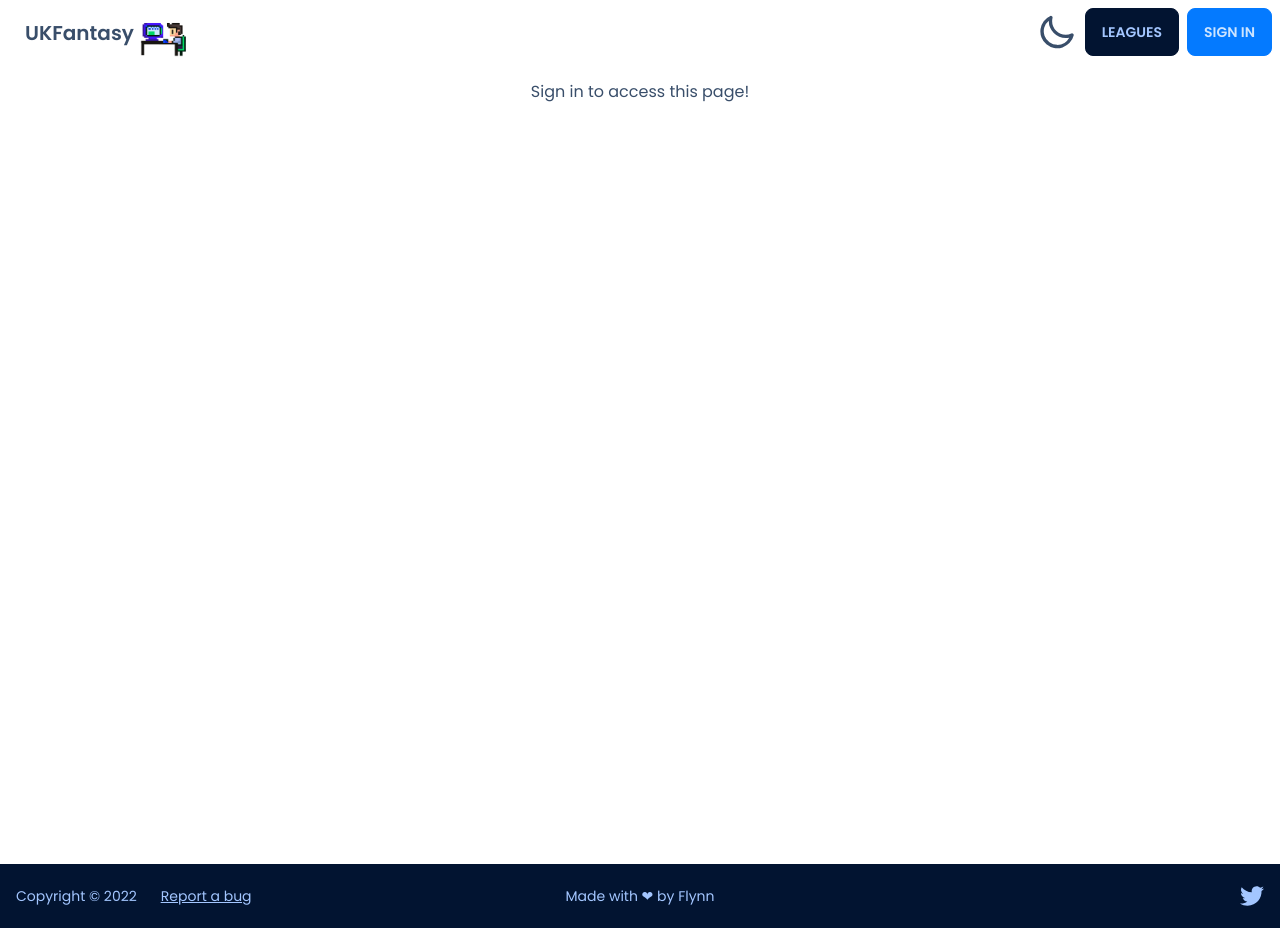
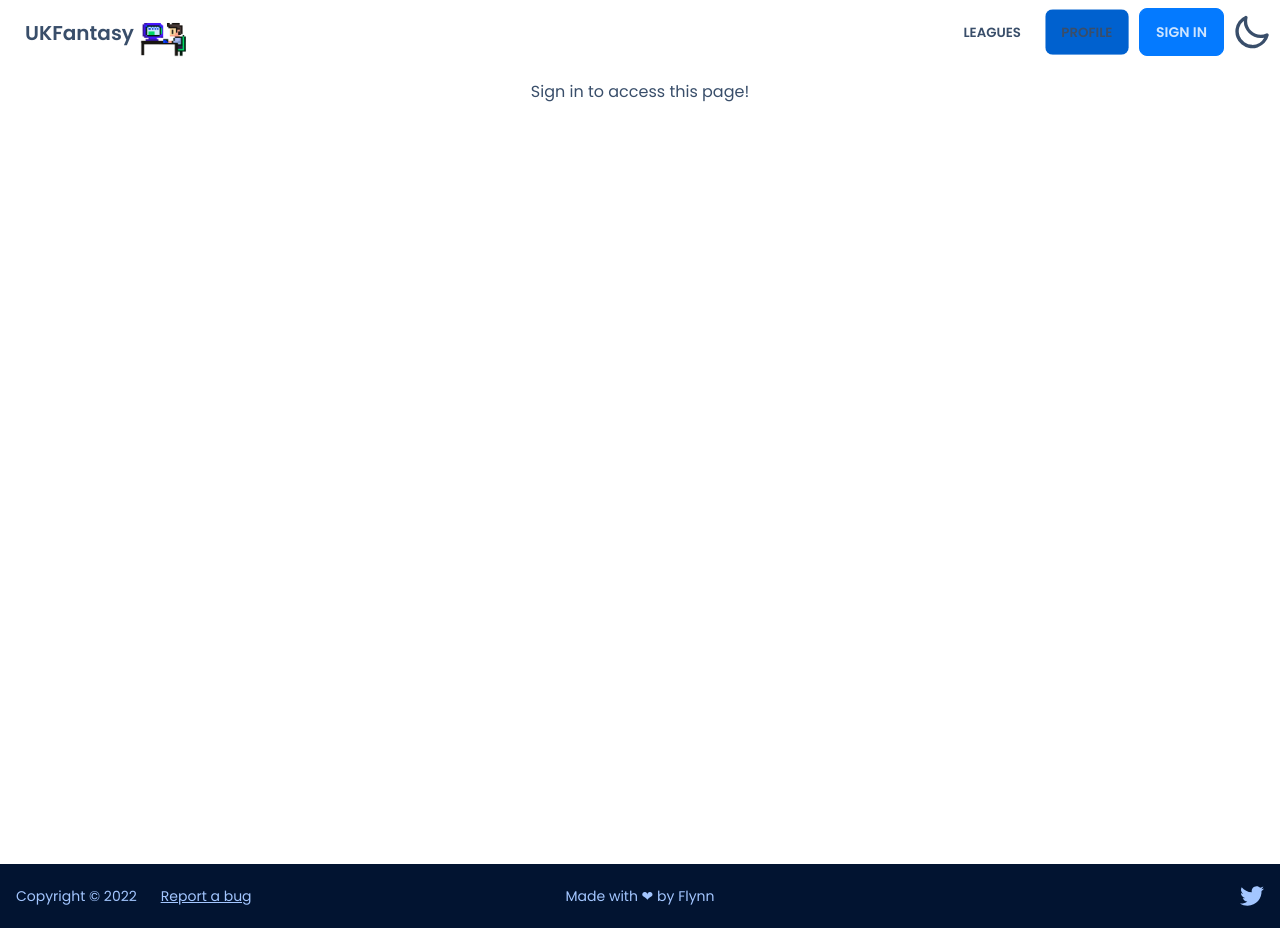
Before and after one commit to FlynnFc/UKFantasy, a Next.js app: page /profile in a window 1280 px wide. Built offline with nearby package versions, Linux system fonts and the light colour scheme; no server answers; what bad-words would draw is missing.

Commit message:
navbar re-work

```diff
--- a/src/components/LoginBtn.tsx
+++ b/src/components/LoginBtn.tsx
@@ -8,6 +8,30 @@ export default function LoginBtn(props: { primary: boolean }) {
 
   return (
     <>
+      <ul className="hidden flex-row gap-1 md:flex">
+        <li>
+          <Link href="/leagues">
+            <a
+              className={`${
+                route === "/leagues" ? `bg-primary-focus` : undefined
+              } btn-ghost btn hover:bg-primary-focus/40`}
+            >
+              Leagues
+            </a>
+          </Link>
+        </li>
+        <li>
+          <Link href={"/profile"}>
+            <a
+              className={`${
+                route === "/profile" ? `bg-primary-focus` : undefined
+              } btn-ghost btn hover:bg-primary-focus/40 `}
+            >
+              Profile
+            </a>
+          </Link>
+        </li>
+      </ul>
       {status === "loading" ? (
         <button
           disabled
@@ -16,7 +40,7 @@ export default function LoginBtn(props: { primary: boolean }) {
           <IoIosArrowDropdown />
         </button>
       ) : status === "authenticated" ? (
-        <div className="dropdown-end dropdown hover:text-primary-content">
+        <div className="dropdown-end dropdown hover:text-primary-content md:hidden">
           <label
             tabIndex={0}
             className="btn border-none bg-transparent px-2 text-2xl text-base-content hover:text-inherit md:text-4xl"
@@ -39,7 +63,7 @@ export default function LoginBtn(props: { primary: boolean }) {
               </Link>
             </li>
             {status === "authenticated" && (
-              <li>
+              <li className="block md:hidden">
                 <Link href="/leagues">
                   <a
                     className={`${
--- a/src/components/Navbar.tsx
+++ b/src/components/Navbar.tsx
@@ -61,6 +61,7 @@ const Navbar = () => {
           </Link>
         </div>
         <div className="flex items-center space-x-2">
+          <LoginBtn primary={true} />
           <label className="swap-rotate swap">
             <input
               onClick={themeHandler}
@@ -84,12 +85,6 @@ const Navbar = () => {
               <path d="M21.64,13a1,1,0,0,0-1.05-.14,8.05,8.05,0,0,1-3.37.73A8.15,8.15,0,0,1,9.08,5.49a8.59,8.59,0,0,1,.25-2A1,1,0,0,0,8,2.36,10.14,10.14,0,1,0,22,14.05,1,1,0,0,0,21.64,13Zm-9.5,6.69A8.14,8.14,0,0,1,7.08,5.22v.27A10.15,10.15,0,0,0,17.22,15.63a9.79,9.79,0,0,0,2.1-.22A8.11,8.11,0,0,1,12.14,19.73Z" />
             </svg>
           </label>
-          {status !== "authenticated" && (
-            <Link href="/leagues">
-              <button className="btn-sm btn text-sm sm:btn-md">Leagues</button>
-            </Link>
-          )}
-          <LoginBtn primary={true} />
         </div>
       </div>
       {/* <div className="flex w-full justify-end">
--- a/src/pages/profile.tsx
+++ b/src/pages/profile.tsx
@@ -1,14 +1,21 @@
-import { useSession } from "next-auth/react";
+import { signOut, useSession } from "next-auth/react";
 import Image from "next/image";
 import Link from "next/link";
 import React, { useEffect, useMemo, useState } from "react";
 import { Toaster } from "react-hot-toast";
 import { AiOutlineEdit } from "react-icons/ai";
-import { MdHome, MdPayment, MdQueryStats, MdSettings } from "react-icons/md";
+import {
+  MdHome,
+  MdOutlineLogout,
+  MdPayment,
+  MdQueryStats,
+  MdSettings,
+} from "react-icons/md";
 import { CgSpinner } from "react-icons/cg";
 import Loading from "../components/Loading";
 import Settings from "../components/Settings";
 import Head from "next/head";
+import { BiLogOut } from "react-icons/bi";
 
 const Profile = () => {
   const { data: session } = useSession();
@@ -63,6 +70,14 @@ const Profile = () => {
                 >
                   <MdSettings className="text-3xl md:mr-4" />
                   <span className="hidden md:inline">Settings</span>
+                </li>
+                <li>
+                  <button
+                    className="btn-ghost rounded-btn flex cursor-pointer flex-row items-center p-2 text-2xl transition-all hover:scale-105"
+                    onClick={() => signOut()}
+                  >
+                    <BiLogOut className="text-3xl md:mr-4" /> Sign out
+                  </button>
                 </li>
                 {/* <li className="btn-ghost rounded-btn flex cursor-pointer flex-row items-center p-2 text-2xl transition-all hover:scale-105">
                 <MdPayment className="text-3xl md:mr-4" />
```
